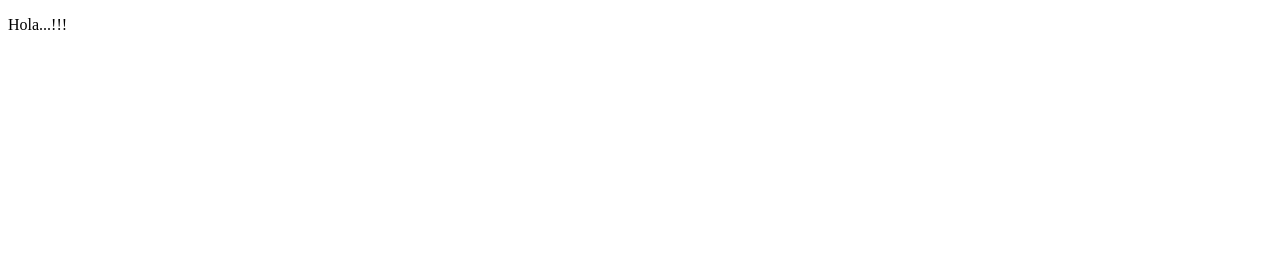
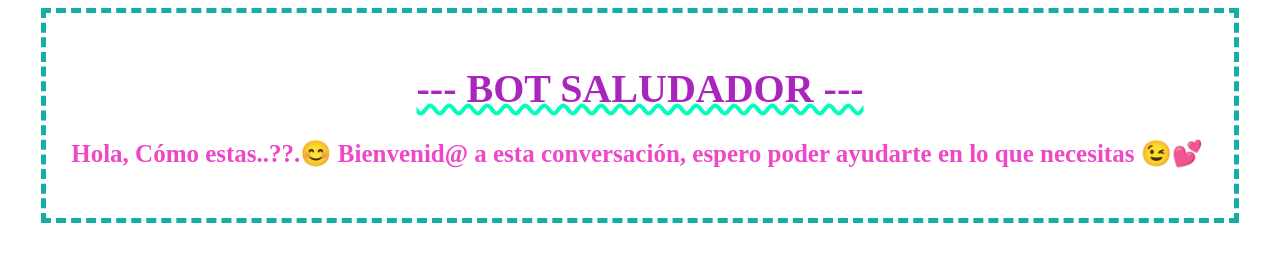
Before and after one commit to susan-cespedes/Tarea5-Bot-Saludador, a website: page index.html in a window 1280 px wide. Drawn offline with Linux system fonts and the light colour scheme.

Commit message:
Mejorar la visualizacion del saludo

```diff
--- /dev/null
+++ b/css/estilo.css
@@ -0,0 +1,22 @@
+h1{
+    font-weight: bold; /*negrita*/
+    color: rgb(169, 37, 189); /*color letra*/
+    font-size: 40px; /*tamaño letra*/
+    text-align: center; /*titulo en el centro*/
+    text-decoration:underline; /*linea subrayada abajo del titulo*/
+    text-decoration-style: wavy; /*estilo de la linea subrayada*/
+    text-decoration-color: rgb(0, 255, 191); /*color de la linea subrayada*/
+}
+
+#contenedor{
+    width: 90%; /*tamaño div*/
+    margin: auto; /*margenes automaticos*/
+    border: 5px dashed rgb(18, 175, 162); /*borde de mi div*/
+    padding: 25px; /*espacio entre borde externo e interno*/
+}
+
+#saludador{
+    font-weight: bold; /*negrita hola*/
+    color: rgb(238, 71, 199); /*color letra*/
+    font-size: 25px; /*tamaño letra*/
+}
--- a/index.html
+++ b/index.html
@@ -3,11 +3,16 @@
 <head>
     <meta charset="UTF-8">
     <meta name="viewport" content="width=device-width, initial-scale=1.0">
+    <link rel="stylesheet" href="css/estilo.css">
     <title>BOT SALUDADOR</title>
 </head>
 <body>
-    <div>
-        <p>Hola...!!!</p>
+    <div id="contenedor">
+        <h1>--- BOT SALUDADOR ---</h1>
+      <div id="saludador">
+        <p>Hola, Cómo estas..??.😊 Bienvenid@ a esta conversación, espero poder ayudarte en lo que necesitas 😉💕</p>
+      </div>
     </div>
+
 </body>
 </html>
```
Also changed, not shown: dist/index.html, 4 other files.
